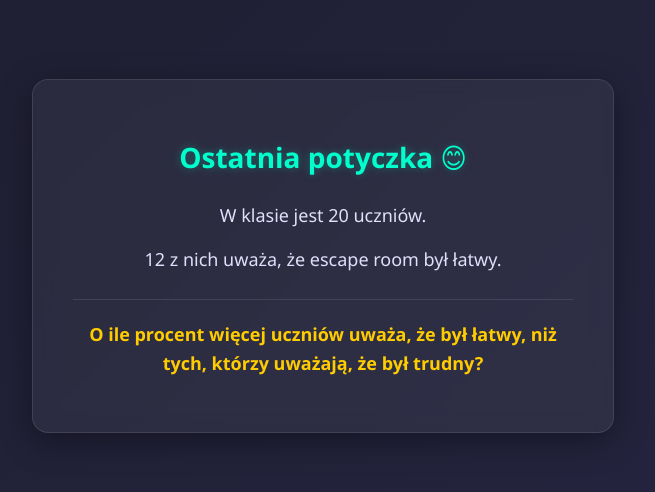
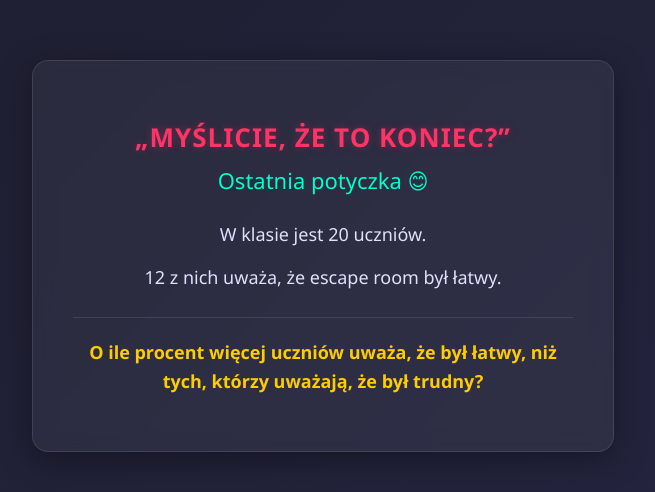
Before and after one commit to pg-edu-pub/tajny-kod.pg-edu-pub, a plain HTML site: page tajna_strona.html in a window 1280 px wide. Shown: the part 144-636 px from the top of the page, without its empty margins (317-972 px from the left). Drawn offline with Linux system fonts and the light colour scheme.

Commit message:
Update tajna_strona.html with new content and styles

```diff
--- a/tajna_strona.html
+++ b/tajna_strona.html
@@ -30,10 +30,19 @@
             text-align: center;
         }
         h1 {
+            color: #ff3366;
+            font-size: 26px;
+            margin-bottom: 10px;
+            text-transform: uppercase;
+            letter-spacing: 1px;
+            text-shadow: 0 0 10px rgba(255, 51, 102, 0.3);
+        }
+        h2 {
             color: #00ffcc;
-            font-size: 28px;
+            font-size: 22px;
+            margin-top: 0;
             margin-bottom: 25px;
-            text-shadow: 0 0 10px rgba(0, 255, 204, 0.3);
+            font-weight: normal;
         }
         p {
             font-size: 18px;
@@ -53,9 +62,12 @@
 <body>
 
 <div class="card">
-    <h1>Ostatnia potyczka 😊</h1>
+    <h1>„MYŚLICIE, ŻE TO KONIEC?”</h1>
+    <h2>Ostatnia potyczka 😊</h2>
+
     <p>W klasie jest 20 uczniów.</p>
     <p>12 z nich uważa, że escape room był łatwy.</p>
+
     <p class="question">O ile procent więcej uczniów uważa, że był łatwy, niż tych, którzy uważają, że był trudny?</p>
 </div>
 
```
